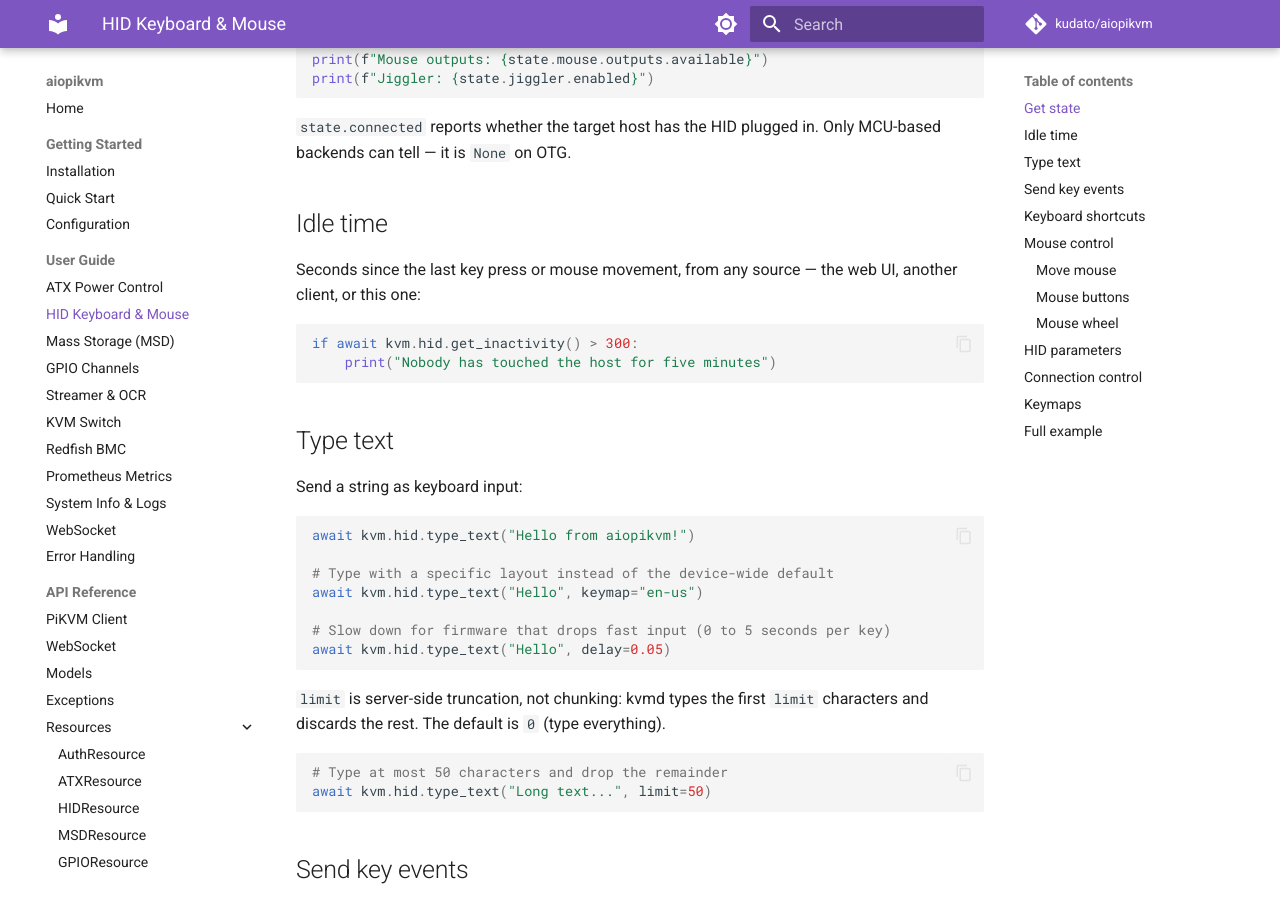
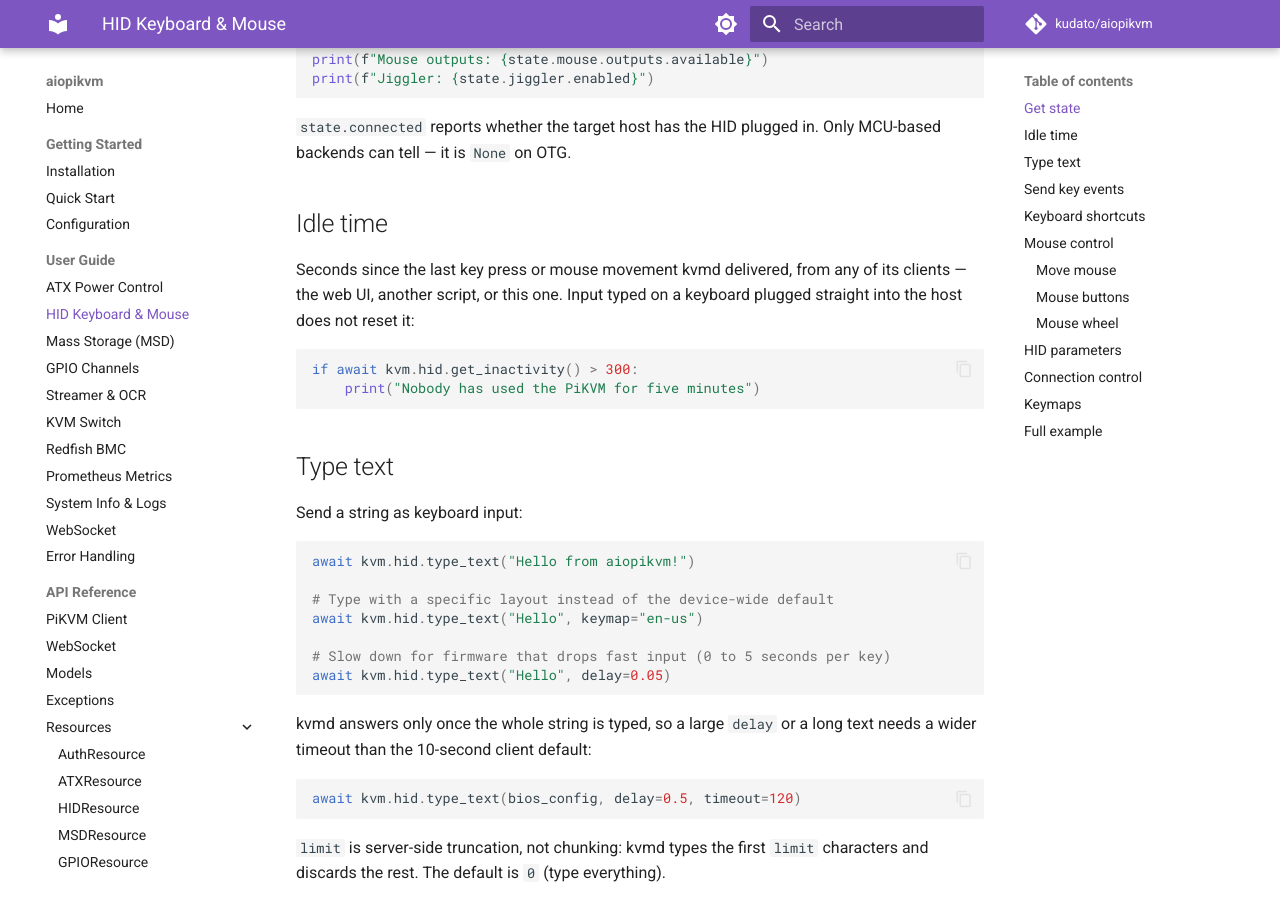
Before and after one commit to kudato/aiopikvm, an MkDocs documentation site: the page built from docs/guide/hid.md, in a window 1280 px wide and 900 px high, scrolled down 390 px. Built offline with MkDocs 1.6.1 and Material for MkDocs 9.7.7, drawn with Linux system fonts in a browser that asks for light colours; comment, search, counter and statistics services are not loaded; some of the changed text lies outside the part shown.

Commit message:
docs(hid): correct the claims review found wrong, and close two gaps
Why this change was needed:
Review of the HID fixes caught three statements in the new documentation
that the capture and kvmd's own source contradict, plus two places where
the new endpoints were left without coverage.

What changed:
- get_inactivity() was documented as telling whether anybody is working
  on the host; kvmd only bumps the counter for input it delivered itself,
  so a keyboard plugged into the host directly never resets it
- the output-mode note claimed both lists are empty on backends that
  cannot switch, but the capture shows an OTG mouse offering usb/usb_rel
  next to an empty keyboard list
- type_text() now says that dropping the 1024-character cap makes the
  10 s client default reachable, and the guide shows delay with timeout
- added hid_inactivity to the contract cases, and live read-only checks
  for get_keymaps() and get_inactivity()
- folded the duplicate get_state test back into the original: both read
  the same capture

````diff
--- a/docs/guide/hid.md
+++ b/docs/guide/hid.md
@@ -21,12 +21,13 @@
 
 ## Idle time
 
-Seconds since the last key press or mouse movement, from any source — the
-web UI, another client, or this one:
+Seconds since the last key press or mouse movement kvmd delivered, from
+any of its clients — the web UI, another script, or this one. Input typed
+on a keyboard plugged straight into the host does not reset it:
 
 ```python
 if await kvm.hid.get_inactivity() > 300:
-    print("Nobody has touched the host for five minutes")
+    print("Nobody has used the PiKVM for five minutes")
 ```
 
 ## Type text
@@ -41,6 +42,13 @@
 
 # Slow down for firmware that drops fast input (0 to 5 seconds per key)
 await kvm.hid.type_text("Hello", delay=0.05)
+```
+
+kvmd answers only once the whole string is typed, so a large `delay` or a
+long text needs a wider timeout than the 10-second client default:
+
+```python
+await kvm.hid.type_text(bios_config, delay=0.5, timeout=120)
 ```
 
 `limit` is server-side truncation, not chunking: kvmd types the first
@@ -133,8 +141,9 @@
 ```
 
 Valid output names come from the state: `state.keyboard.outputs.available`
-and `state.mouse.outputs.available`. Both are empty on backends that cannot
-switch modes at runtime.
+and `state.mouse.outputs.available`. Either list can be empty — an OTG
+keyboard offers no choice at all, while its mouse still switches between
+`usb` and `usb_rel`.
 
 ## Connection control
 
````
Also changed, not shown: CHANGELOG.md (+3 -1 lines), 5 other files.
